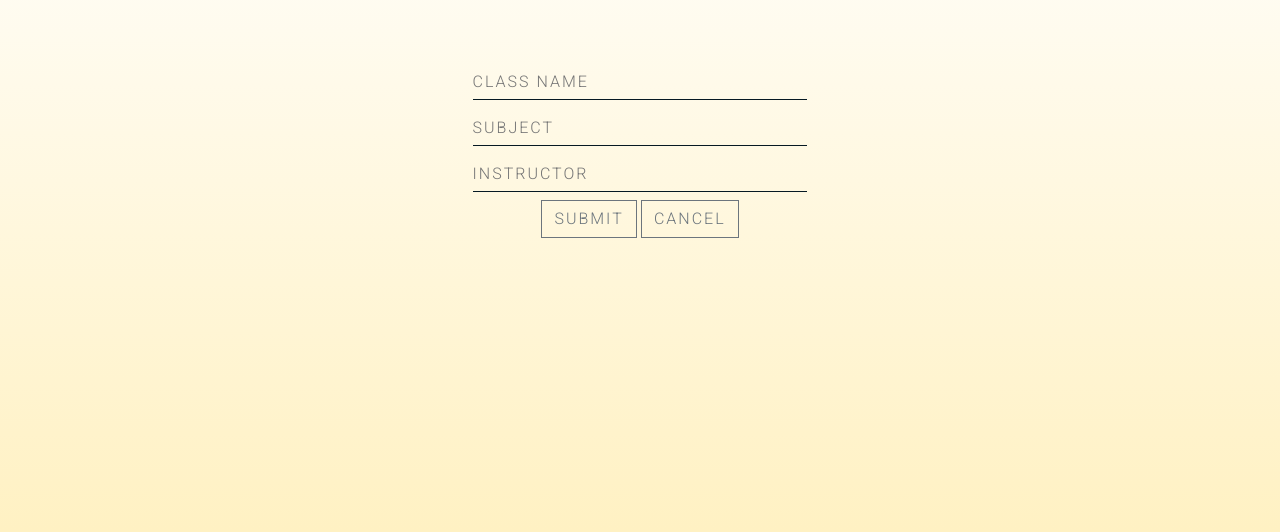
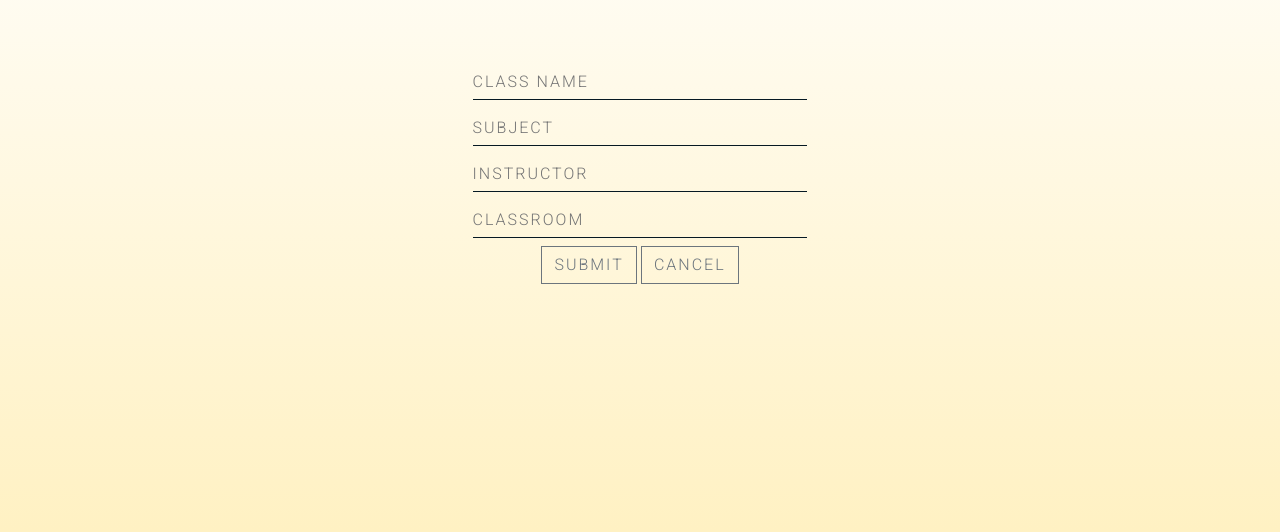
Before and after one commit to dustinwalkup/faber_college, a Flask app: page /addclass in a window 1280 px wide. Shown: the part 168-700 px from the top of the page. Run offline with Flask 2, Linux system fonts and the light colour scheme; data that the repository does not hold is empty; some libraries are stand-ins or nearby versions.

Commit message:
Update addclass and classroom pages, still needs work

```diff
--- a/app.py
+++ b/app.py
@@ -148,11 +148,11 @@ def add_classroom():
             return render_template('addclassroom.html')
 
         elif request.method == 'POST':
-            print('Add new class')
+            print('Add new classroom')
             capacity_input = request.form['capacity']
-            query = 'INSERT INTO classes (capacity) VALUES (%s)'
+            query = 'INSERT INTO classrooms (capacity) VALUES (%s)'
             data = (capacity_input)
-            execute_query(db_connection, query, data)
+            execute_query(db_connection, query, [data])
             return redirect('/classrooms')
 
 # Listener
--- a/templates/addclass.html
+++ b/templates/addclass.html
@@ -40,9 +40,9 @@
 
             <div>
                 <div id="main_content">
-                    <!-- <form action="" method=""> -->
+                    <form action="addclass" action="/addclass" method="POST">
                         <div class="input-container">
-                            <input type="text" onkeypress="pulsar(this)" name="class_name" class="mb-2 mr-sm-2" autocomplete="off" placeholder="CLASS NAME">
+                            <input type="text" onkeypress="pulsar(this)" name="class" class="mb-2 mr-sm-2" autocomplete="off" placeholder="CLASS NAME">
                         </div>
                         <div class="input-container">
                             <input type="text" onkeypress="pulsar(this)" name="subject" class="mb-2 mr-sm-2" autocomplete="off" placeholder="SUBJECT">
@@ -51,11 +51,15 @@
                             <input type="text" onkeypress="pulsar(this)" name="instructor" class="mb-2 mr-sm-2" autocomplete="off" placeholder="INSTRUCTOR">
                         </div>
                         <div class="input-container">
-                            <button type="submit" class="btn btn-outline-secondary mb-2 myButton" id="myButton" onclick="window.location.href='classes.html';">submit</button>
+                            <input type="text" onkeypress="pulsar(this)" name="classroom" class="mb-2 mr-sm-2" autocomplete="off" placeholder="CLASSROOM">
+                        </div>
+                        <div class="input-container">
+                            <!-- <button type="submit" class="btn btn-outline-secondary mb-2 myButton" id="myButton" onclick="window.location.href='classes.html';">submit</button> -->
+                            <button type="submit" class="btn btn-outline-secondary mb-2 myButton" id="myButton">submit</button>
                             <button type="submit" class="btn btn-outline-secondary mb-2 myButton" id="myButton" onclick="window.location.href='classes';">cancel</button>
                         </div>
 
-                    <!-- </form> -->
+                    </form>
                 </div>
             </div>
         </div>
```
Also changed, not shown: templates/addclassroom.html (+4 -3 lines).
